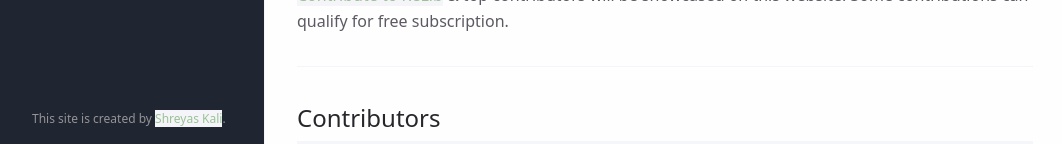
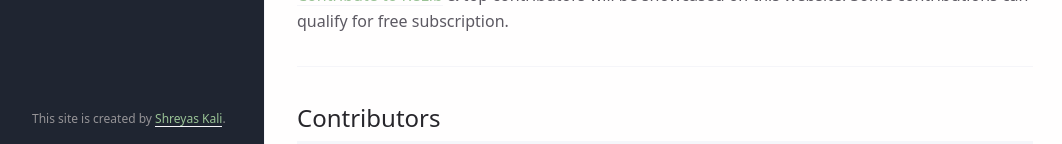
Before and after one commit to Shreyaskali/shreyaskali.github.io, a Jekyll site: the page built from index.md, in a window 1280 px wide and 1400 px high, scrolled down 606 px. Shown: the part 1256-1400 px from the top of the window, without its empty margins (107-1169 px from the left). Built offline with Jekyll 4.4.1, drawn with Linux system fonts in a browser that asks for light colours; nearby versions of some CDN libraries.

Commit message:
theme highlight

```diff
--- a/_sass/base.scss
+++ b/_sass/base.scss
@@ -68,7 +68,7 @@ a:not([class]) {
   background-image: linear-gradient($border-color 0%, $border-color 100%);
   background-repeat: repeat-x;
   background-position: 0 100%;
-  background-size: contain;
+  background-size: 1px 1px;
 
   &:hover {
     background-color: #1f2531;
```
Also changed, not shown: 1 other file.
